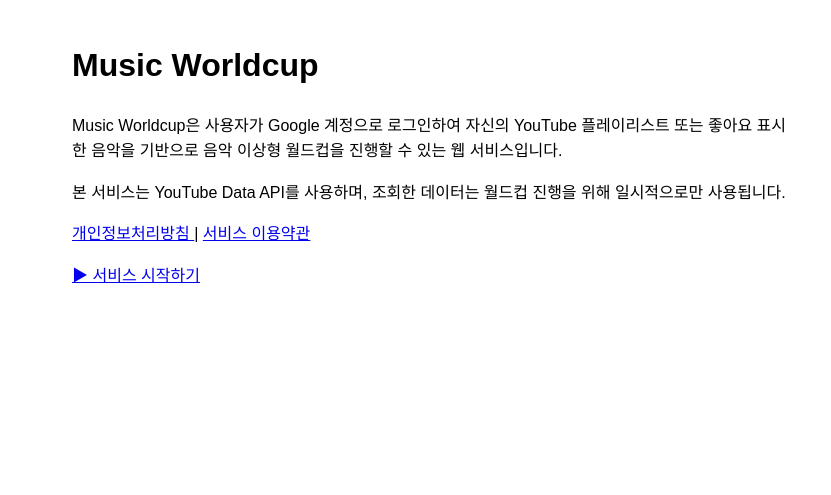
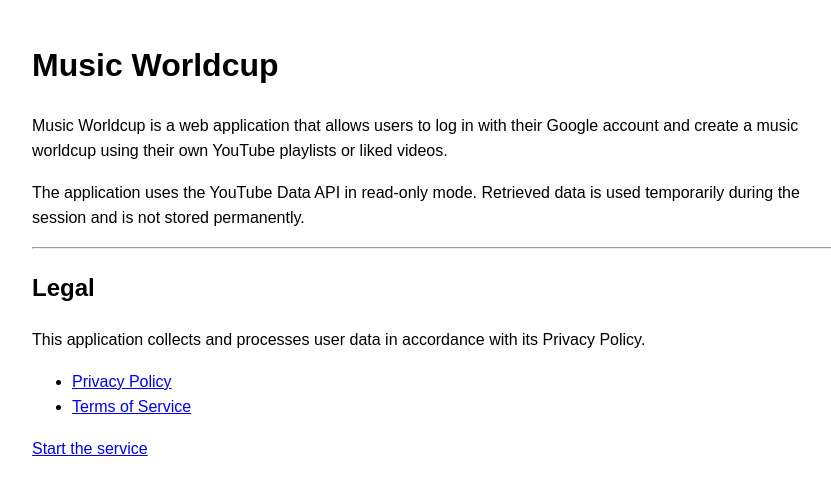
Before and after one commit to tpdud6569/music-worldcup, a FastAPI app: page / in a window 1280 px wide. Shown: the top 495 px of the page, without its empty margins (208-1039 px from the left). Run offline with FastAPI, Linux system fonts and the light colour scheme.

Commit message:
adjust homepage for google oauth verification

```diff
--- a/templates/home.html
+++ b/templates/home.html
@@ -1,36 +1,53 @@
 <!DOCTYPE html>
-<html lang="ko">
+<html lang="en">
 <head>
   <meta charset="UTF-8">
   <meta name="viewport" content="width=device-width, initial-scale=1">
   <title>Music Worldcup</title>
 </head>
-<body style="font-family:Arial,sans-serif;max-width:720px;margin:40px auto;line-height:1.6">
+<body style="
+  font-family: Arial, sans-serif;
+  max-width: 800px;
+  margin: 40px auto;
+  line-height: 1.6;
+">
+
   <h1>Music Worldcup</h1>
 
   <p>
-    Music Worldcup은 사용자가 Google 계정으로 로그인하여
-    자신의 YouTube 플레이리스트 또는 좋아요 표시한 음악을 기반으로
-    음악 이상형 월드컵을 진행할 수 있는 웹 서비스입니다.
+    Music Worldcup is a web application that allows users to log in with their
+    Google account and create a music worldcup using their own YouTube playlists
+    or liked videos.
   </p>
 
   <p>
-    본 서비스는 YouTube Data API를 사용하며,
-    조회한 데이터는 월드컵 진행을 위해 일시적으로만 사용됩니다.
+    The application uses the YouTube Data API in read-only mode.
+    Retrieved data is used temporarily during the session and is not stored permanently.
   </p>
 
+  <hr>
+
+  <h2>Legal</h2>
   <p>
-    <a href="https://music-worldcup.onrender.com/privacy">
-      개인정보처리방침
-    </a>
-    |
-    <a href="https://music-worldcup.onrender.com/terms">
-      서비스 이용약관
-    </a>
+    This application collects and processes user data in accordance with its Privacy Policy.
   </p>
 
+  <ul>
+    <li>
+      <a href="https://music-worldcup.onrender.com/privacy">
+        Privacy Policy
+      </a>
+    </li>
+    <li>
+      <a href="https://music-worldcup.onrender.com/terms">
+        Terms of Service
+      </a>
+    </li>
+  </ul>
+
   <p>
-    <a href="/login">▶ 서비스 시작하기</a>
+    <a href="/login">Start the service</a>
   </p>
+
 </body>
 </html>
```
